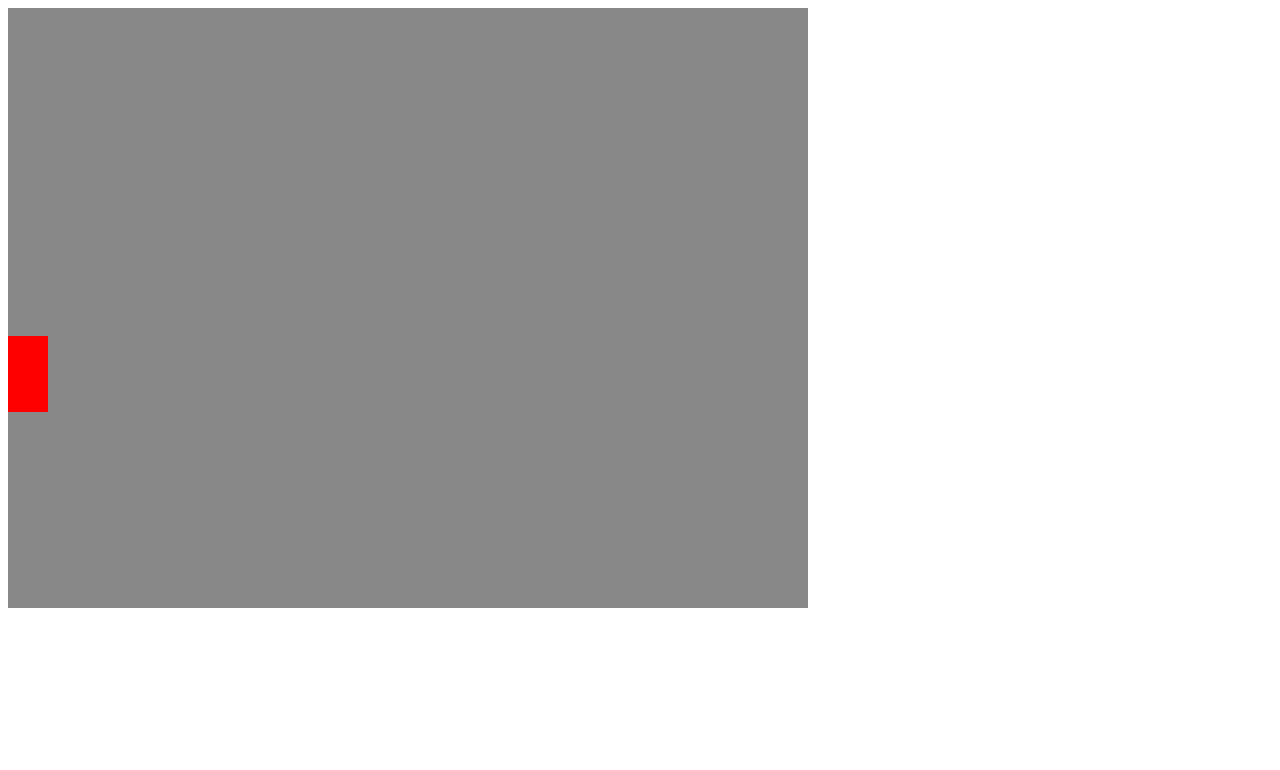
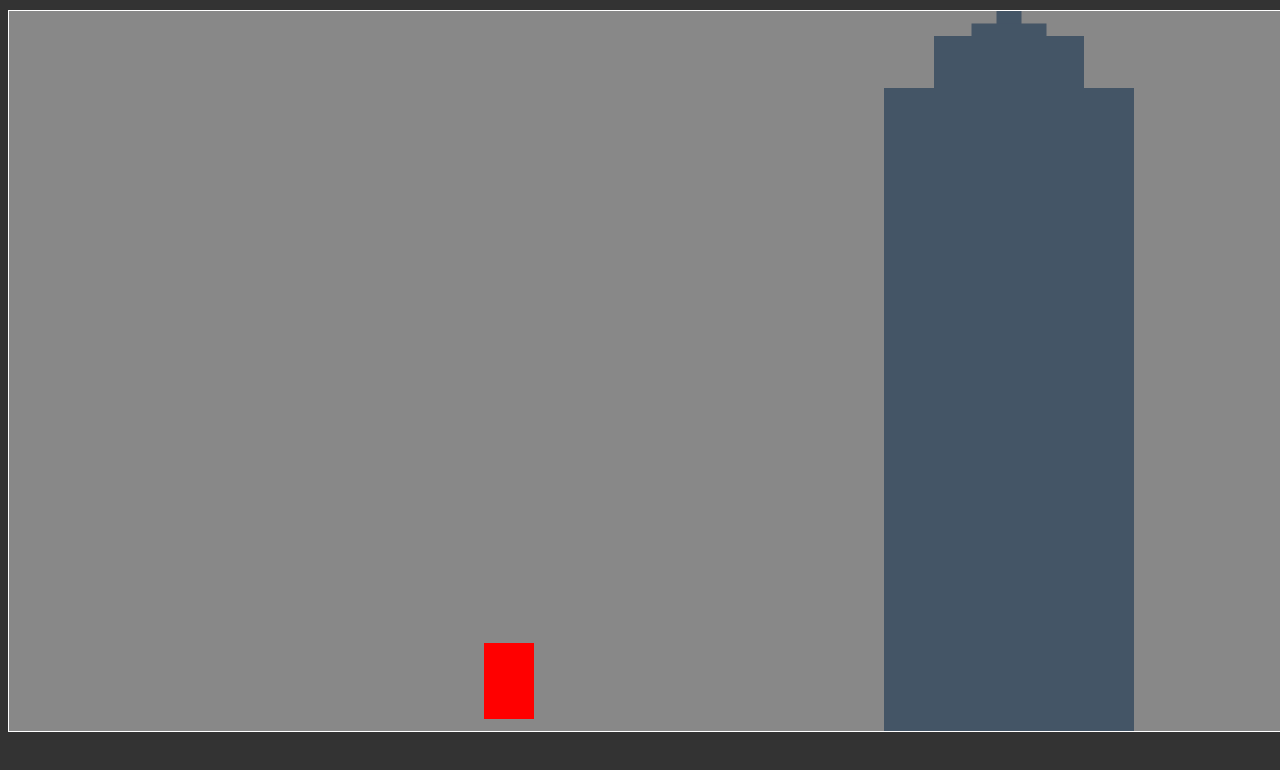
Before and after one commit to Awsomeman328/DAGD460Part4, a plain HTML site: page game3/game3.html in a window 1280 px wide. Drawn offline with Linux system fonts and the light colour scheme.

Commit message:
Started turning this into a boss fight

```diff
--- /dev/null
+++ b/game3/game3.css
@@ -0,0 +1,8 @@
+body{
+	background: #333;
+}
+#game {
+	display: block;
+	margin: 10px auto;
+	border: 1px solid #fff;
+}
--- a/game3/game3.html
+++ b/game3/game3.html
@@ -2,16 +2,20 @@
 <html lang="en">
 <head>
 	<meta charset="UTF-8">
-	<title>game3</title>
+	<title>Infinite Runner w/ Boss!</title>
+	<link href="game3.css" rel="stylesheet">
 </head>
 <body>
 
-	<canvas id="game" width="800" height="600"></canvas>
+	<canvas id="game" width="1280" height="720"></canvas>
 	<script src="js/AABB.js"></script>
 	<script src="js/Game.js"></script>
 	<script src="js/ScenePlay.js"></script>
 	<script src="js/Player.js"></script>
+	<script src="js/Boss.js"></script>
+	<script src="js/Platform.js"></script>
 	<script src="js/keyboard.js"></script>
+	<!-- Make sure main.js is ALWAYS the last script to be loaded! -->
 	<script src="js/main.js"></script>
 
 </body>
--- a/game3/js/AABB.js
+++ b/game3/js/AABB.js
@@ -26,8 +26,8 @@ class AABB {
 
 		return true;
 	}
-	draw(){
-		game.view.gfx.fillStyle = "#f00";
+	draw(color = "#f00"){
+		game.view.gfx.fillStyle = color
 		game.view.gfx.fillRect(this.min.x, this.min.y, this.halfSize.w * 2, this.halfSize.h * 2);
 	}
 }
--- /dev/null
+++ b/game3/js/Boss.js
@@ -0,0 +1,39 @@
+class Boss {
+	constructor(){
+		// position:
+		this.x = 500;
+		this.y = 670;
+		this.pos = new Vector(0, 0);
+		// velocity:
+		this.vx = 0;
+		this.vy = 0;
+
+		// setup anchor point:
+		this.ax = -48;
+		this.ay = -48;
+
+		// setup collision:
+		this.aabb = new AABB(76, 76);
+	}
+	update(){
+		this.move();
+
+		this.aabb.center.x = this.x;
+		this.aabb.center.y = this.y;
+		this.aabb.recalc();
+
+	}
+	move(){
+		var inputX = 0;
+		var inputY = 0;
+
+		const moveAccel = 1200;
+		const maxVel = 400;
+	}
+	draw(){
+		this.aabb.draw("#666");
+
+		const gfx = game.view.gfx;
+		//gfx.drawImage(this.imgs[this.animFrame], this.x + this.ax, this.y + this.ax);
+	}
+}
--- a/game3/js/Game.js
+++ b/game3/js/Game.js
@@ -28,7 +28,7 @@ class Game {
 		if(this.scene) this.scene.update();
 
 		// draw game objects:
-		this.view.gfx.fillStyle="#888";
+		this.view.gfx.fillStyle="#888"; // clear the canvas
 		this.view.gfx.fillRect(0,0,this.view.canvas.width,this.view.canvas.height);
 		if(this.scene) this.scene.draw();
 
--- /dev/null
+++ b/game3/js/Platform.js
@@ -0,0 +1,33 @@
+class Platform{
+	constructor(y, w, h){
+		this.x = 1000;
+		this.y = y;
+
+		// velocity:
+		this.vx = 200;
+		this.vy = 0;
+
+		// size:
+		this.width = w;
+		this.height = h;
+
+		// setup anchor point:
+		this.ax = -w/2;
+		this.ay = -h/2;
+
+		// setup collision:
+		this.aabb = new AABB(w, h);
+
+		this.dead = false;
+	}
+	update(){
+
+		this.aabb.center.x = this.x;
+		this.aabb.center.y = this.y;
+		this.aabb.recalc();
+	}
+	draw(){
+		this.aabb.draw("#456");
+
+	}
+}
--- a/game3/js/Player.js
+++ b/game3/js/Player.js
@@ -4,12 +4,18 @@ class Player {
 		this.isGrounded = false;
 
 		// position:
-		this.x = 0;
-		this.y = 0;
+		this.x = 500;
+		this.y = 670;
 		this.pos = new Vector(0, 0);
 		// velocity:
-		this.vx = 200;
+		this.vx = 0;
 		this.vy = 0;
+
+		// gravity:
+		this.g = 2000;
+
+		// jump velocity
+		this.jv = -1200;
 
 		// setup anchor point:
 		this.ax = -48;
@@ -34,7 +40,7 @@ class Player {
 	}
 	update(){
 
-		this.moveHorizontal();
+		this.move();
 
 		// go to next frame in animation:
 		/*this.animDelay -= game.time.dt;
@@ -44,38 +50,37 @@ class Player {
 			this.animDelay = 1/15;
 		}*/
 
-		console.log(this.isGrounded);
+		/*
+		// I want to: if the player is grounded, when they jump, lower gravity.
+		// Then, if they are not grounded, keep gravity low if jump is still bring pressed down
+		// If they are not grounded and jump is no longer being pressed, then gravity returns to normal, even if it gets pressed again.
+
+		//console.log(this.isGrounded);
 		if(this.isGrounded && keyboard.onDown( mapping.jump() )){
-			this.vy = -600;
+			this.vy = this.jv;
 		}
 
+
 		// apply gravity
-		this.vy += 1200 * game.time.dt;
+		this.vy += this.g * game.time.dt;
 		//console.log(this.y);
-		// euler physics step:
-		this.x += this.vx * game.time.dt;
-		this.y += this.vy * game.time.dt;
-
-		// clamp to ground
-		this.isGrounded = false;
-		const ground = 366;
-		if(this.y > ground){
-			this.y = ground;
-			this.vy = 0;
-			this.isGrounded = true;
-		}
+		*/
 
 		this.aabb.center.x = this.x;
 		this.aabb.center.y = this.y;
 		this.aabb.recalc();
 
 	}
-	moveHorizontal(){
-		let inputX = 0;
+	move(){
+		var inputX = 0;
+		var inputY = 0;
 
 		if(keyboard.isDown( mapping.right() )) inputX++;
 		if(keyboard.isDown( mapping.left() )) inputX--;
 		//console.log(inputX);
+		if(keyboard.isDown( mapping.up() )) inputY--;
+		if(keyboard.isDown( mapping.down() )) inputY++;
+		//console.log(inputY);
 
 		const moveAccel = 1200;
 		const maxVel = 400;
@@ -96,6 +101,53 @@ class Player {
 				if(this.vx < 0) this.vx = 0;
 			}
 		}
+
+		if(inputY != 0){
+			//console.log("I WANT TO MOVE!");
+			this.vy += moveAccel * game.time.dt * inputY;
+			if(this.vy > maxVel) this.vy = maxVel;
+			if(this.vy <-maxVel) this.vy = -maxVel;
+		} else {
+			// slow down
+			if(this.vy < 0){ // moving left
+				this.vy += moveAccel * game.time.dt;
+				if(this.vy > 0) this.vy = 0;
+			}
+			if(this.vy > 0){ // moving right
+				this.vy += -moveAccel * game.time.dt;
+				if(this.vy < 0) this.vy = 0;
+			}
+		}
+
+		// clamp to the edges of the screen
+		const wall = 1255;
+		if(this.x > wall){
+			this.x = wall;
+			this.vx = 0;
+		}
+		if(this.x < 25){
+			this.x = 25;
+			this.vx = 0;
+		}
+
+		// clamp to ground
+		this.isGrounded = false;
+		const ground = 682;
+		if(this.y > ground){
+			this.y = ground;
+			this.vy = 0;
+			this.isGrounded = true;
+		}
+
+		if(this.y < 38){
+			this.y = 38;
+			this.vy = 0;
+		}
+
+		// euler physics step:
+		this.x += this.vx * game.time.dt;
+		this.y += this.vy * game.time.dt;
+
 	}
 	draw(){
 
--- a/game3/js/ScenePlay.js
+++ b/game3/js/ScenePlay.js
@@ -2,15 +2,48 @@ class ScenePlay {
 	constructor(){
 
 		this.player = new Player();
-		this.delayCrateSpawn = 0;
+		this.boss = new Boss();
+		this.platforms = [
+			new Platform(0.0, 25, 250),
+		 	new Platform(100, 75, 175),
+			new Platform(200, 150, 350),
+			new Platform(404, 250, 654)
+		];
+		this.crates = [];
+		this.delayPlatformSpawn = 0;
 	}
 	update(){
 
+		this.delayPlatformSpawn -= game.time.dt;
+		if(this.delayPlatformSpawn <= 0){
+			this.platforms.push( new Platform() );
+			this.delayPlatformSpawn = Math.random() * 2 + 1;
+		}
+
 		this.player.update();
+
+		//this.platforms.forEach(p=>p.update()); // this is not a good method for updating arrays with things that can 'die'
+		// updates (backwards) and checks if they're dead
+		for(let i = this.platforms.length - 1; i >= 0; i--){
+			this.platforms[i].update();
+
+			if(this.platforms[i].aabb.overlaps(this.player.aabb)){
+				// collision!
+				// do damae / lose points
+				this.platforms[i].dead = true;
+			}
+
+			if(this.platforms[i].dead){
+				this.platforms.splice(i, 1);
+			}
+		}
 
 	}
 	draw(){
+
+
+
+		this.platforms.forEach(p=>p.draw());
 		this.player.draw();
-
 	}
 }
--- a/game3/js/keyboard.js
+++ b/game3/js/keyboard.js
@@ -5,6 +5,8 @@ const keys = {
 
 	a:65,
 	d:68,
+	s:83,
+	w:87,
 	space:32,
 	left:37,
 	up:38,
@@ -15,8 +17,9 @@ const keys = {
 const mapping = {
 	right(){return [keys.d, keys.right]; },
 	left(){ return [keys.a, keys.left]; },
-	jump(){ return keys.space; }
-
+	jump(){ return keys.space; },
+	up(){return [keys.w, keys.up]; },
+	down(){return [keys.s, keys.down]; }
 }
 
 const keyboard = {
@@ -51,7 +54,7 @@ const keyboard = {
 		this.prev = this.keys.slice(0);
 	},
 	updateKey(e, value){
-		//console.log(e.keyCode + (value ? " is down" : " is up"));
+		console.log(e.keyCode + (value ? " is down" : " is up"));
 
 		this.keys[e.keyCode] = value;
 	},
```
Also changed, not shown: game3/js/main.js (+15 -0 lines), index.html (+3 -2 lines).
